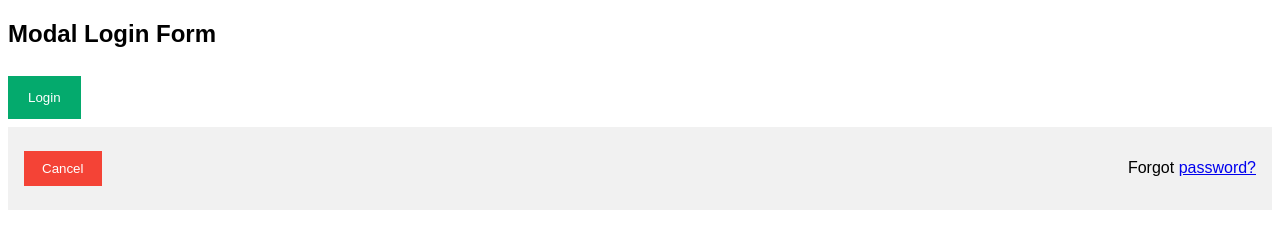
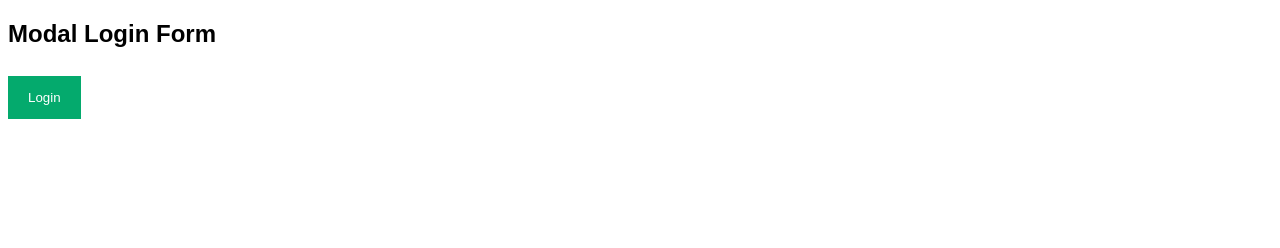
Before and after one commit to Msocial123/excelr-new-barch-25, a plain HTML site: page index.html in a window 1280 px wide. Drawn offline with Linux system fonts and the light colour scheme.

Commit message:
Revert "updated code"
This reverts commit 6c42b0fd3114a297cc7a1808f88802c3a82df13d.

```diff
--- a/index.html
+++ b/index.html
@@ -159,13 +159,6 @@ span.psw {
   </form>
 </div>
 
-<div class="container" style="background-color:#f1f1f1">
-  <button type="button" onclick="document.getElementById('id01').style.display='none'" class="cancelbtn">Cancel</button>
-  <span class="psw">Forgot <a href="#">password?</a></span>
-</div>
-</form>
-</div>
-
 <script>
 // Get the modal
 var modal = document.getElementById('id01');
```
